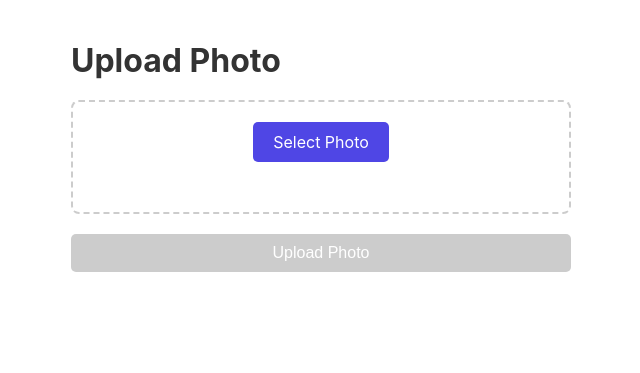
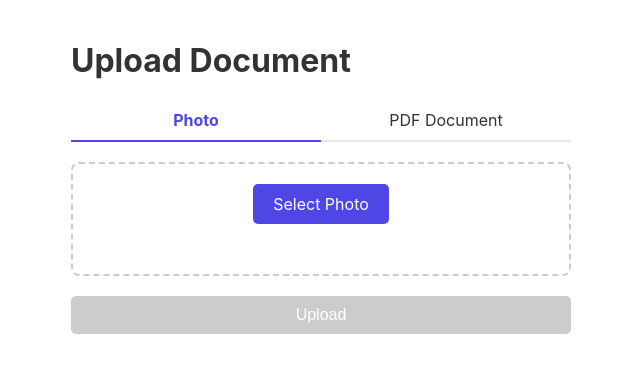
Before and after one commit to ryryry-3302/flare.ai, a Flask app: page /upload/1 in a window 1280 px wide. Shown: the top 373 px of the page, without its empty margins (319-959 px from the left). Run offline with Flask 3, Linux system fonts and the light colour scheme.

Commit message:
able to extract text

```diff
--- a/backend/app.py
+++ b/backend/app.py
@@ -10,7 +10,7 @@ import threading
 import socket
 from flask_cors import CORS
 import PIL.Image
-from transcribe_from_image import extract_text_from_image  # Import the transcription function
+from multimodal_extract_text import extract_text  # Use the unified extraction function
 
 app = Flask(__name__)
 CORS(app)  # This enables CORS for all routes
@@ -26,27 +26,6 @@ sessions = {}
 
 # Lock for thread-safe session management
 session_lock = threading.Lock()
-
-# Add this function to extract text from a single image
-def extract_text_from_image(image_path):
-    """Extract text from a single image file using Gemini API"""
-    from google import genai
-    import PIL.Image
-
-    # Use the client from transcribe_from_image.py
-    from transcribe_from_image import client
-
-    prompt = "Extract text from the image and return it as it is, keeping the grammar and spelling mistakes."
-    image = PIL.Image.open(image_path)
-
-    try:
-        response = client.models.generate_content(
-            model="gemini-2.0-flash", contents=[prompt, image]
-        )
-        return response.text
-    except Exception as e:
-        print(f"Error extracting text: {str(e)}")
-        return ""
 
 class MessageAnnouncer:
     def __init__(self):
@@ -65,6 +44,51 @@ class MessageAnnouncer:
             except:
                 del self.listeners[i]
 
+# Unified handler for both image and PDF uploads
+def handle_document_upload(session_id, file, is_pdf=False):
+    try:
+        # Create session directory if it doesn't exist
+        session_dir = os.path.join(app.config['UPLOAD_FOLDER'], session_id)
+        os.makedirs(session_dir, exist_ok=True)
+
+        # Save file with unique name
+        timestamp = datetime.now().strftime('%Y%m%d-%H%M%S')
+        filename = f"{timestamp}-{secure_filename(file.filename)}"
+        filepath = os.path.join(session_dir, filename)
+        file.save(filepath)
+
+        # Create a notification callback for this session
+        def notify_progress(data):
+            notify_clients(session_id, data)
+
+        # Extract text using multimodal_extract_text with progress notifications
+        results = extract_text(filepath, notify_callback=notify_progress)
+
+        # Combine all text results
+        extracted_text = "\n\n".join(results) if results else ""
+
+        # Notify clients that file is processed
+        notify_clients(session_id, {
+            'status': 'success',
+            'filename': filename,
+            'extractedText': extracted_text
+        })
+
+        return {
+            'success': True,
+            'fileInfo': {
+                'filename': filename,
+                'size': os.path.getsize(filepath),
+                'path': filepath
+            },
+            'extractedText': extracted_text
+        }
+    except Exception as e:
+        error_msg = f"Error processing {'PDF' if is_pdf else 'image'}: {str(e)}"
+        print(error_msg)
+        notify_clients(session_id, {'status': 'error', 'message': error_msg})
+        return {'error': error_msg}, 500
+
 @app.route('/api/upload/<session_id>', methods=['POST'])
 def upload_file(session_id):
     if 'file' not in request.files:
@@ -76,37 +100,34 @@ def upload_file(session_id):
         notify_clients(session_id, {'status': 'error', 'message': 'No selected file'})
         return jsonify({'error': 'No selected file'}), 400
 
-    if file:
-        # Create session directory if it doesn't exist
-        session_dir = os.path.join(app.config['UPLOAD_FOLDER'], session_id)
-        os.makedirs(session_dir, exist_ok=True)
+    if file and file.filename.lower().endswith(('.jpg', '.jpeg', '.png')):
+        result = handle_document_upload(session_id, file, is_pdf=False)
+        if isinstance(result, tuple):  # Error case
+            return jsonify(result[0]), result[1]
+        return jsonify(result)
+    else:
+        notify_clients(session_id, {'status': 'error', 'message': 'Invalid image format'})
+        return jsonify({'error': 'Invalid image format'}), 400
 
-        # Save file with unique name
-        timestamp = datetime.now().strftime('%Y%m%d-%H%M%S')
-        filename = f"{timestamp}-{secure_filename(file.filename)}"
-        filepath = os.path.join(session_dir, filename)
-        file.save(filepath)
+@app.route('/api/upload-pdf/<session_id>', methods=['POST'])
+def upload_pdf(session_id):
+    if 'file' not in request.files:
+        notify_clients(session_id, {'status': 'error', 'message': 'No file part'})
+        return jsonify({'error': 'No file part'}), 400
 
-        # Extract text from the image
-        notify_clients(session_id, {'status': 'processing', 'message': 'Extracting text from image...'})
-        extracted_text = extract_text_from_image(filepath)
+    file = request.files['file']
+    if file.filename == '':
+        notify_clients(session_id, {'status': 'error', 'message': 'No selected file'})
+        return jsonify({'error': 'No selected file'}), 400
 
-        # Notify clients that file is uploaded and text extracted
-        notify_clients(session_id, {
-            'status': 'success',
-            'filename': filename,
-            'extractedText': extracted_text
-        })
-
-        return jsonify({
-            'success': True,
-            'fileInfo': {
-                'filename': filename,
-                'size': os.path.getsize(filepath),
-                'path': filepath
-            },
-            'extractedText': extracted_text
-        })
+    if file and file.filename.lower().endswith('.pdf'):
+        result = handle_document_upload(session_id, file, is_pdf=True)
+        if isinstance(result, tuple):  # Error case
+            return jsonify(result[0]), result[1]
+        return jsonify(result)
+    else:
+        notify_clients(session_id, {'status': 'error', 'message': 'Invalid PDF format'})
+        return jsonify({'error': 'Invalid PDF format'}), 400
 
 @app.route('/api/upload-status/<session_id>')
 def upload_status(session_id):
@@ -122,8 +143,13 @@ def upload_status(session_id):
 
         # Then stream updates
         while True:
-            msg = messages.get()  # Blocks until a message is available
-            yield f"data: {json.dumps(msg)}\n\n"
+            try:
+                msg = messages.get()  # Blocks until a message is available
+                yield f"data: {json.dumps(msg)}\n\n"
+            except Exception as e:
+                print(f"Error sending SSE update: {str(e)}")
+                yield f"data: {json.dumps({'status': 'error', 'message': 'Server error'})}\n\n"
+                break
 
     return Response(stream(), mimetype="text/event-stream")
 
--- a/backend/templates/upload.html
+++ b/backend/templates/upload.html
@@ -3,7 +3,7 @@
 <head>
     <meta charset="UTF-8">
     <meta name="viewport" content="width=device-width, initial-scale=1.0">
-    <title>Upload Photo</title>
+    <title>Upload Document</title>
     <style>
         body {
             font-family: -apple-system, BlinkMacSystemFont, 'Segoe UI', Roboto, sans-serif;
@@ -50,11 +50,19 @@
         }
         .preview {
             margin-top: 20px;
+            max-height: 300px;
+            overflow: auto;
         }
         .preview img {
             max-width: 100%;
             max-height: 300px;
             border-radius: 8px;
+        }
+        .preview .pdf-preview {
+            background-color: #f3f4f6;
+            padding: 10px;
+            border-radius: 8px;
+            text-align: center;
         }
         .status {
             margin-top: 20px;
@@ -73,37 +81,111 @@
             color: #991b1b;
             display: block;
         }
+        .tabs {
+            display: flex;
+            margin-bottom: 20px;
+        }
+        .tab {
+            flex: 1;
+            text-align: center;
+            padding: 10px;
+            cursor: pointer;
+            border-bottom: 2px solid #e5e7eb;
+        }
+        .tab.active {
+            border-bottom: 2px solid #4f46e5;
+            font-weight: bold;
+            color: #4f46e5;
+        }
     </style>
 </head>
 <body>
-    <h1>Upload Photo</h1>
+    <h1>Upload Document</h1>
+
+    <div class="tabs">
+        <div class="tab active" id="tab-photo">Photo</div>
+        <div class="tab" id="tab-pdf">PDF Document</div>
+    </div>
+
     <form id="upload-form">
         <div class="upload-area">
-            <label for="file-input">Select Photo</label>
+            <label for="file-input" id="file-label">Select Photo</label>
             <input id="file-input" type="file" accept="image/*" capture>
             <div class="preview" id="preview"></div>
         </div>
-        <button type="submit" id="upload-button" disabled>Upload Photo</button>
+        <button type="submit" id="upload-button" disabled>Upload</button>
     </form>
     <div class="status" id="status"></div>
 
     <script>
         const sessionId = '{{ session_id }}';
         const fileInput = document.getElementById('file-input');
+        const fileLabel = document.getElementById('file-label');
         const preview = document.getElementById('preview');
         const uploadButton = document.getElementById('upload-button');
         const status = document.getElementById('status');
         const form = document.getElementById('upload-form');
+        const tabPhoto = document.getElementById('tab-photo');
+        const tabPdf = document.getElementById('tab-pdf');
+
+        let isPhotoMode = true;
+
+        tabPhoto.addEventListener('click', () => {
+            isPhotoMode = true;
+            tabPhoto.classList.add('active');
+            tabPdf.classList.remove('active');
+            fileInput.setAttribute('accept', 'image/*');
+            fileLabel.textContent = 'Select Photo';
+            preview.innerHTML = '';
+            uploadButton.disabled = true;
+        });
+
+        tabPdf.addEventListener('click', () => {
+            isPhotoMode = false;
+            tabPdf.classList.add('active');
+            tabPhoto.classList.remove('active');
+            fileInput.setAttribute('accept', '.pdf');
+            fileLabel.textContent = 'Select PDF Document';
+            preview.innerHTML = '';
+            uploadButton.disabled = true;
+        });
 
         fileInput.addEventListener('change', () => {
             const file = fileInput.files[0];
-            if (file) {
+            if (!file) return;
+
+            if (isPhotoMode && !file.type.startsWith('image/')) {
+                alert('Please select an image file.');
+                fileInput.value = '';
+                return;
+            }
+
+            if (!isPhotoMode && !file.name.toLowerCase().endsWith('.pdf')) {
+                alert('Please select a PDF file.');
+                fileInput.value = '';
+                return;
+            }
+
+            if (isPhotoMode) {
                 const reader = new FileReader();
                 reader.onload = (e) => {
                     preview.innerHTML = `<img src="${e.target.result}" alt="Preview">`;
                     uploadButton.disabled = false;
                 };
                 reader.readAsDataURL(file);
+            } else {
+                preview.innerHTML = `
+                    <div class="pdf-preview">
+                        <svg width="50" height="50" viewBox="0 0 24 24" fill="none" xmlns="http://www.w3.org/2000/svg">
+                            <path d="M14 2H6C4.89543 2 4 2.89543 4 4V20C4 21.1046 4.89543 22 6 22H18C19.1046 22 20 21.1046 20 20V8L14 2Z" stroke="#4F46E5" stroke-width="2" stroke-linecap="round" stroke-linejoin="round"/>
+                            <path d="M14 2V8H20" stroke="#4F46E5" stroke-width="2" stroke-linecap="round" stroke-linejoin="round"/>
+                            <path d="M12 18V12" stroke="#4F46E5" stroke-width="2" stroke-linecap="round" stroke-linejoin="round"/>
+                            <path d="M9 15H15" stroke="#4F46E5" stroke-width="2" stroke-linecap="round" stroke-linejoin="round"/>
+                        </svg>
+                        <p>${file.name}</p>
+                    </div>
+                `;
+                uploadButton.disabled = false;
             }
         });
 
@@ -114,16 +196,25 @@
 
             uploadButton.disabled = true;
             uploadButton.textContent = 'Uploading...';
+            status.className = 'status';
+            status.textContent = '';
 
             const formData = new FormData();
             formData.append('file', file);
 
             try {
-                const response = await fetch(`/api/upload/${sessionId}`, {
+                const endpoint = isPhotoMode
+                    ? `/api/upload/${sessionId}`
+                    : `/api/upload-pdf/${sessionId}`;
+
+                const response = await fetch(endpoint, {
                     method: 'POST',
                     body: formData,
                 });
 
+                // Check if response is JSON
+                const contentType = response.headers.get('content-type');
+                if (contentType && contentType.includes('application/json')) {
                     const result = await response.json();
 
                     if (response.ok) {
@@ -133,14 +224,19 @@
                         status.className = 'status error';
                         status.textContent = result.error || 'Upload failed. Please try again.';
                         uploadButton.disabled = false;
-                    uploadButton.textContent = 'Upload Photo';
+                        uploadButton.textContent = isPhotoMode ? 'Upload Photo' : 'Upload PDF';
+                    }
+                } else {
+                    // Handle non-JSON response
+                    const text = await response.text();
+                    throw new Error('Server returned non-JSON response: ' + text);
                 }
             } catch (error) {
                 console.error('Error uploading file:', error);
                 status.className = 'status error';
-                status.textContent = 'Upload failed. Please try again.';
+                status.textContent = 'Upload failed: ' + error.message;
                 uploadButton.disabled = false;
-                uploadButton.textContent = 'Upload Photo';
+                uploadButton.textContent = isPhotoMode ? 'Upload Photo' : 'Upload PDF';
             }
         });
     </script>
```
Also changed, not shown: backend/multimodal_extract_text.py (+56 -14 lines), backend/pdf_to_png.py (+6 -3 lines), flare/src/MenuBar.tsx (+7 -19 lines), flare/src/components/QRUploadModal.tsx (+17 -10 lines), backend/uploads/a4c5c51e-671d-4776-8f7a-cd95c9f06ae4/20250315-144414-1000112417.jpg (deleted), backend/uploads/c33cf60f-1469-4dfc-9a19-9d22c2c9b557/20250315-150015-1000112358.jpg (deleted), backend/uploads/e14f4b66-b825-4bcb-b698-2de8c668fe19/20250315-152322-1000112369.jpg (added), 3 other files. Lines whose indentation alone changed are shown as unchanged.
